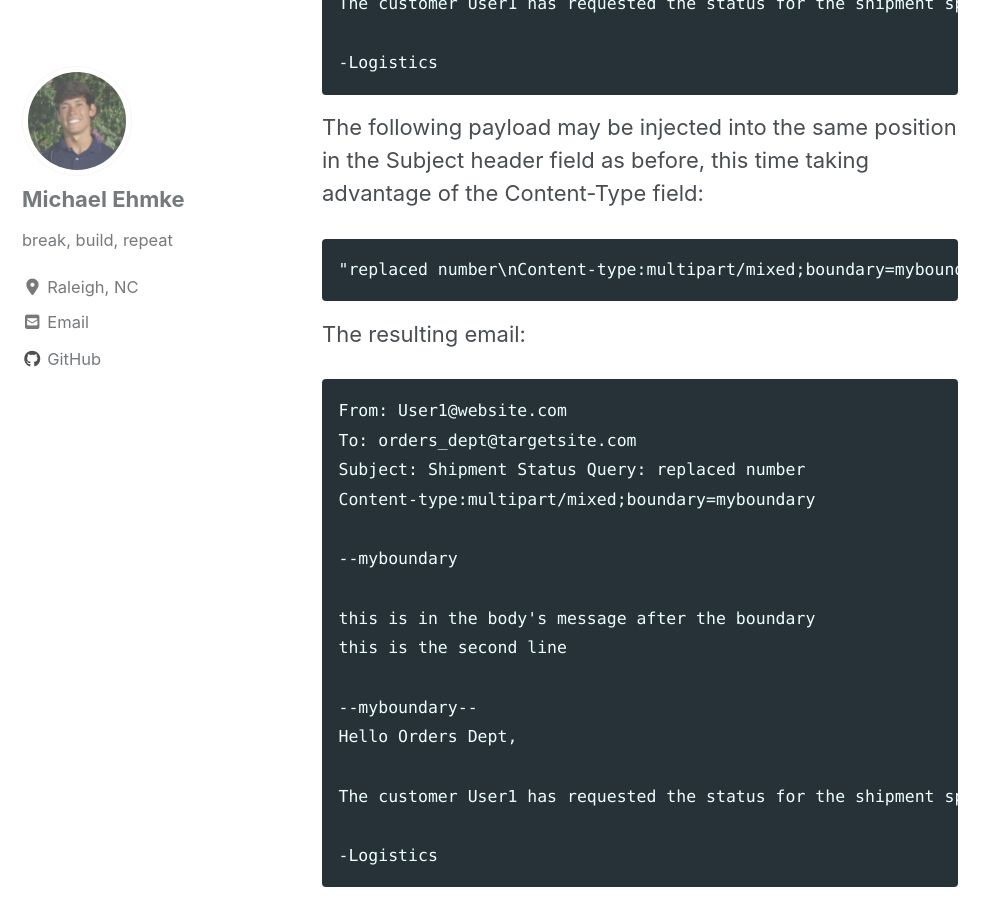
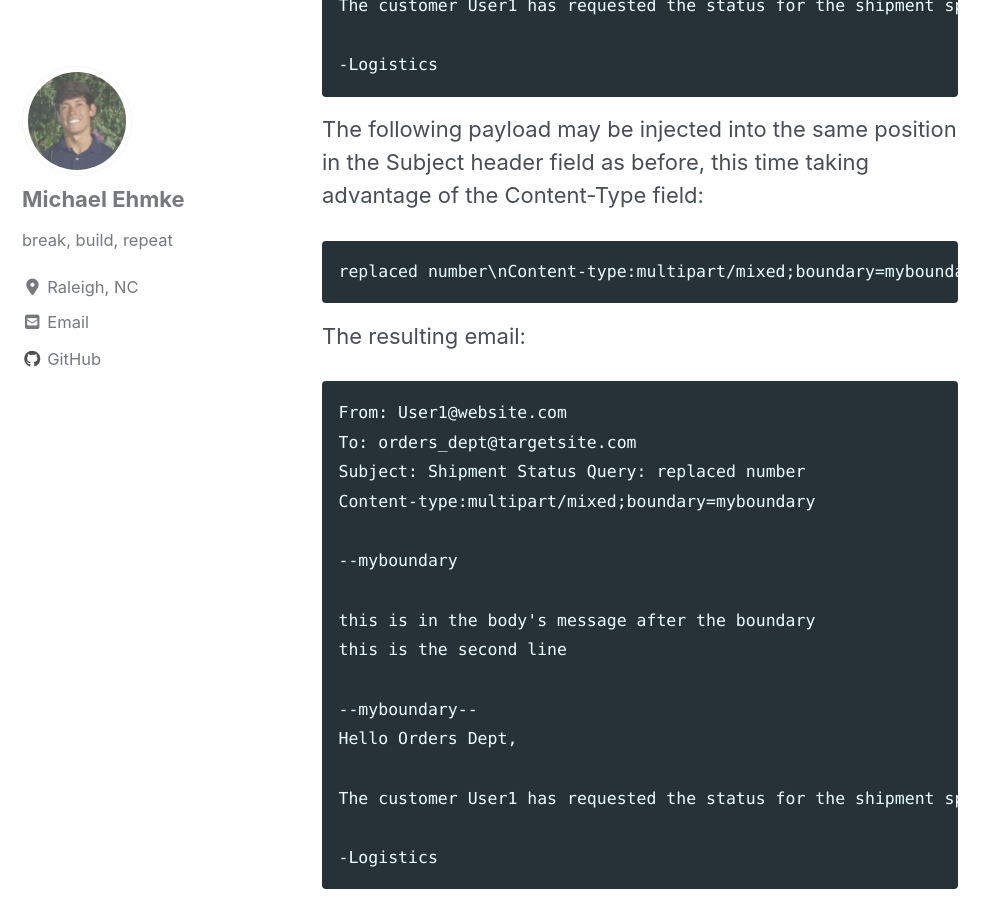
Before and after one commit to michaelehmke/michaelehmke.github.io, a Jekyll site: the page built from _posts/2019-07-24-smtp-header-injection.md, in a window 1280 px wide and 900 px high, scrolled down 10501 px. Shown: the whole window, without its empty margins (0-998 px from the left). Built offline with Jekyll 4.4.1, drawn with Linux system fonts in a browser that asks for light colours; cached includes are drawn as plain includes; nearby versions of some CDN libraries; some of the changed text lies outside the part shown.

Commit message:
text adjustments

```diff
--- a/_posts/2019-07-24-smtp-header-injection.md
+++ b/_posts/2019-07-24-smtp-header-injection.md
@@ -64,7 +64,7 @@ One other potential nuance of differing email clients is that the client may sep
 Common uses of SMTP Header Injection include modifying existing fields such as the To or Subject fields by either appending additional recipients or overwriting a pre-defined subject. Aside from pre-existing header fields, fields that were not present before may be added, such as Cc and Bcc.
 
 
-### Ex 1: Inject Bcc & Cc
+### Ex 1: Inject `Bcc` & `Cc`
 
 The following payload may be provided as the Subject to inject new Bcc and Cc header fields:
 
@@ -83,7 +83,7 @@ Result:
 	Thanks,
 	User
 
-### Ex 2: Modify To & Subject**
+### Ex 2: Modify `To` & `Subject`
 
 When specifying pre-existing fields as part of the injection payload, they may appear redundantly in the raw structure of the email. Depending on the email client that is used to consume the data provided for the header however, this will not result in an error, but may either append the new data to the existing value of the header field or replace it altogether. Different clients may behave differently, but in this example we will assume that the new data will simply be appended:
 
@@ -198,7 +198,7 @@ The result from the previous example where a message was injected into the body
 
 The following payload may be injected into the same position in the Subject header field as before, this time taking advantage of the Content-Type field:
 
-	"replaced number\nContent-type:multipart/mixed;boundary=myboundary\n\n--myboundary\n\nthis is in the body's message after the boundary\nthis is the second line\n\n--myboundary--\n"
+	replaced number\nContent-type:multipart/mixed;boundary=myboundary\n\n--myboundary\n\nthis is in the body's message after the boundary\nthis is the second line\n\n--myboundary--\n
 
 The resulting email:
 
```
Also changed, not shown: _pages/about.md (+1 -3 lines), _pages/breaking.md (+1 -1 lines).
